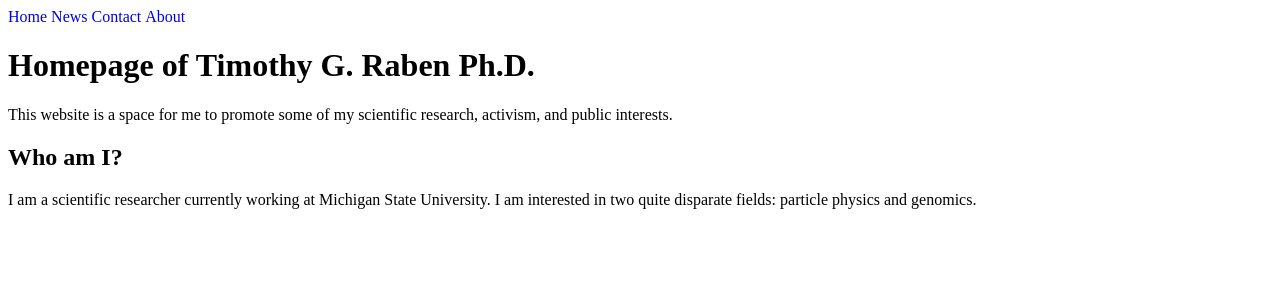
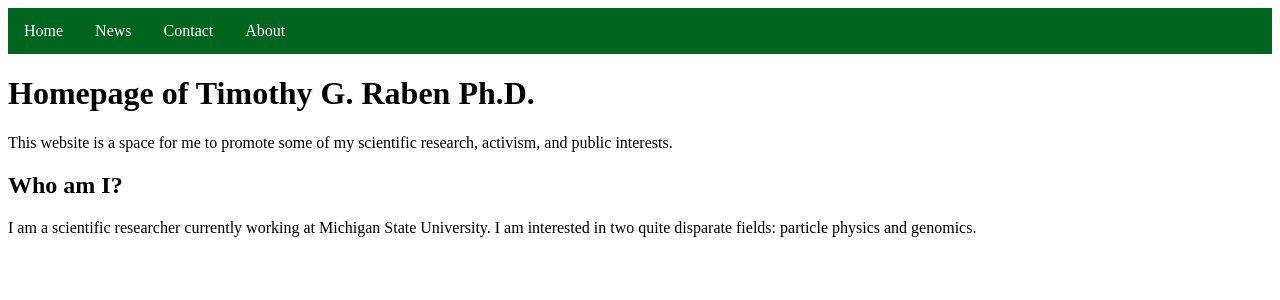
Before and after one commit to traben/traben.github.io, a Jekyll site: the page built from index.md, in a window 1280 px wide. Shown: the top 300 px of the page. Built offline with Jekyll 4.4.1, drawn with Linux system fonts in a browser that asks for light colours; our own code applies the rules of GitHub Pages for plain Markdown files.

Commit message:
Update default.html

```diff
--- a/_layouts/default.html
+++ b/_layouts/default.html
@@ -6,10 +6,22 @@ ul {
   list-style-type: none;
   margin: 0;
   padding: 0;
+  overflow: hidden;
+  background-color: #02651f;
 }
 
 li {
-  display: inline;
+  float: left;
+}
+li a {
+   display: block;
+   color: white;
+   text-align: center;
+   padding: 14px 16px;
+   text-decoration: none;
+}
+li a:hover{
+   background-color: #012b0d;
 }
 a {
 	text-decoration: none;
```
